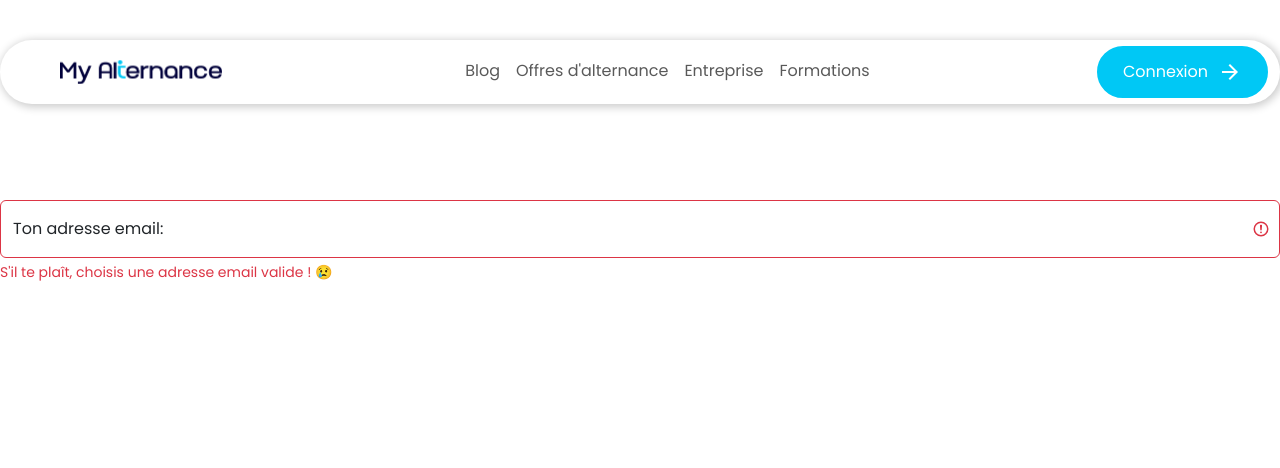
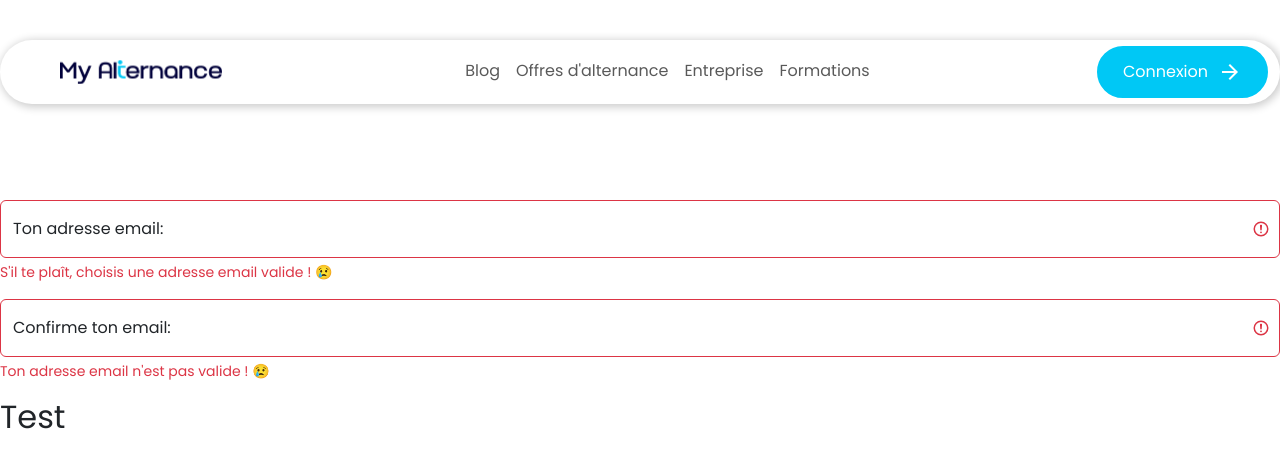
Before and after one commit to cHoXu/angular_myalternance, an Angular app: page /formulaire/example in a window 1280 px wide. Shown: the top 468 px of the page. Built offline with nearby package versions, Linux system fonts and the light colour scheme.

Commit message:
email input confirm

```diff
--- /dev/null
+++ b/src/app/shared/inputs/components/input-email-confirm-form/input-email-confirm-form.component.html
@@ -0,0 +1,21 @@
+<div [formGroup]="formGroup"
+     class="form-floating mb-3"
+     *ngIf="!isValidEmail()" >
+  <input
+    type="email"
+    formControlName="emailConfirm"
+    class="form-control"
+    id="emailInput"
+    placeholder="{{ placeholder }}"
+    required
+    [ngClass]="{
+           'is-invalid': !isValidEmail(),
+           'is-valid': isValidEmail()
+           }"
+
+  >
+  <label for="emailInput">{{ placeholder }}</label>
+
+  <div class="valid-feedback" *ngIf="isValidEmail()">{{ validMessage }}</div>
+  <div class="invalid-feedback" *ngIf="!isValidEmail()">{{ invalidMessage }}</div>
+</div>
--- /dev/null
+++ b/src/app/shared/inputs/components/input-email-confirm-form/input-email-confirm-form.component.ts
@@ -0,0 +1,66 @@
+import {Component, Input} from '@angular/core';
+import {FormBuilder, FormGroup, FormsModule, ReactiveFormsModule, Validators} from "@angular/forms";
+import {MatIcon} from "@angular/material/icon";
+import {NgClass, NgIf} from "@angular/common";
+import {EmailModel} from "../../../model/email.model";
+import {Observable} from "rxjs";
+
+@Component({
+  selector: 'app-input-email-confirm-form',
+  standalone: true,
+  imports: [
+    FormsModule,
+    MatIcon,
+    NgIf,
+    ReactiveFormsModule,
+    NgClass
+  ],
+  templateUrl: './input-email-confirm-form.component.html',
+  styleUrl: './input-email-confirm-form.component.sass'
+})
+export class InputEmailConfirmFormComponent {
+  @Input() formGroup:FormGroup
+  @Input() email!: EmailModel;
+
+  emailAddressMaster !: string;
+  emailAddressSlave !: string;
+  placeholder: string = "Confirme ton email: ";
+  validMessage: string = "Ton email est valide ! 🎉";
+  invalidMessage: string = "Ton adresse email n'est pas valide ! 😢";
+
+  formPreview$!:Observable<{
+    email: string,
+    emailConfirm: string
+  }>
+
+  constructor(private formBuilder: FormBuilder) {
+    if (!this.email) {
+      this.emailAddressMaster = "";
+    }
+
+    this.formGroup = this.formBuilder.group(({
+      emailConfirm: [this.emailAddressMaster, [Validators.required, Validators.email]]
+    }));
+  }
+
+  ngOnDestroy(): void {
+  }
+
+  ngOnInit(): void {
+    this.formPreview$ = this.formGroup.valueChanges;
+    this.formPreview$.subscribe(
+      (address) => {
+        this.emailAddressMaster = address.email;
+        this.emailAddressSlave = address.emailConfirm
+      }
+    );
+  }
+
+  public isValidEmail(): boolean {
+    const regex = new RegExp('^[a-z0-9._%+-]+@[a-z0-9.-]+\\.[a-z]{2,4}$');
+
+    return regex.test(this.emailAddressMaster)
+      && this.emailAddressMaster === this.emailAddressSlave;
+  }
+
+}
--- a/src/app/shared/inputs/components/input-email-form/input-email-form.component.html
+++ b/src/app/shared/inputs/components/input-email-form/input-email-form.component.html
@@ -1,7 +1,8 @@
 <div [formGroup]="formGroup"
      class="form-floating mb-3"
->
-  <input type="email"
+     *ngIf="!isValidEmail() || isEmailUpdatable" >
+  <input
+    type="email"
          formControlName="email"
          class="form-control"
          id="emailInput"
@@ -18,3 +19,15 @@
   <div class="valid-feedback" *ngIf="isValidEmail()">{{ validMessage }}</div>
   <div class="invalid-feedback" *ngIf="!isValidEmail()">{{ invalidMessage }}</div>
 </div>
+
+<div *ngIf="isValidEmail() && !isEmailUpdatable" class="form-floating mb-3">
+  <p (click)="onUpdateEmail()" class="d-inline-flex">
+    Ton email: <span class="text-primary">{{ this.emailAddress }}</span>
+    <i style="color: red"><mat-icon
+      aria-hidden="false"
+      aria-label="Icon supprimer"
+      fontIcon="clear"
+    />
+    </i>
+  </p>
+</div>
--- a/src/app/shared/inputs/components/input-email-form/input-email-form.component.ts
+++ b/src/app/shared/inputs/components/input-email-form/input-email-form.component.ts
@@ -1,8 +1,9 @@
 import {Component, Input, OnDestroy, OnInit} from '@angular/core';
 import {FormBuilder, FormGroup, ReactiveFormsModule, Validators} from "@angular/forms";
-import {AsyncPipe, NgClass, NgIf} from "@angular/common";
+import {AsyncPipe, NgClass, NgIf, NgStyle} from "@angular/common";
 import {Observable} from "rxjs";
 import {EmailModel} from "../../../model/email.model";
+import {MatIcon} from "@angular/material/icon";
 
 @Component({
   selector: 'app-input-email-form',
@@ -11,16 +12,20 @@ import {EmailModel} from "../../../model/email.model";
     ReactiveFormsModule,
     NgClass,
     NgIf,
-    AsyncPipe
+    AsyncPipe,
+    MatIcon,
+    NgStyle
   ],
   templateUrl: './input-email-form.component.html',
   styleUrl: './input-email-form.component.sass'
 })
 export class InputEmailFormComponent implements OnInit, OnDestroy {
-  placeholder: string = "Ton adresse email: ";
   @Input() formGroup:FormGroup
   @Input() email!: EmailModel;
+
   emailAddress !: string;
+  isEmailUpdatable: boolean = false;
+  placeholder: string = "Ton adresse email: ";
   validMessage: string = "Ton email est valide ! 🎉";
   invalidMessage: string = "S'il te plaît, choisis une adresse email valide ! 😢";
 
@@ -48,6 +53,7 @@ export class InputEmailFormComponent implements OnInit, OnDestroy {
         if (!address.email || address.email === "") {
           this.placeholder = "Ton adresse email: ";
         }
+        this.isEmailUpdatable = false;
       }
     );
   }
@@ -58,4 +64,8 @@ export class InputEmailFormComponent implements OnInit, OnDestroy {
     return regex.test(this.emailAddress);
   }
 
+  public onUpdateEmail() {
+    this.isEmailUpdatable = true
+  }
+
 }
--- a/src/app/shared/inputs/components/input-form-example/input-form-example.component.html
+++ b/src/app/shared/inputs/components/input-form-example/input-form-example.component.html
@@ -1,3 +1,9 @@
 <form [formGroup]="formGroup">
-  <app-input-email-form [formGroup]="formGroup" />
+  <app-input-email-form #emailInputMaster
+    [formGroup]="formGroup"
+  />
+  <app-input-email-confirm-form
+    [formGroup]="formGroup"
+  />
+  <h2 >Test</h2>
 </form>
--- a/src/app/shared/inputs/components/input-form-example/input-form-example.component.ts
+++ b/src/app/shared/inputs/components/input-form-example/input-form-example.component.ts
@@ -1,22 +1,49 @@
-import {Component} from '@angular/core';
+import {AfterViewInit, Component, OnInit, ViewChild} from '@angular/core';
 import {FormBuilder, FormGroup, ReactiveFormsModule, Validators} from "@angular/forms";
 import {InputEmailFormComponent} from "../input-email-form/input-email-form.component";
+import {InputEmailConfirmFormComponent} from "../input-email-confirm-form/input-email-confirm-form.component";
 
 @Component({
   selector: 'app-input-form-example',
   standalone: true,
   imports: [
     ReactiveFormsModule,
-    InputEmailFormComponent
+    InputEmailFormComponent,
+    InputEmailConfirmFormComponent
   ],
   templateUrl: './input-form-example.component.html',
   styleUrl: './input-form-example.component.sass'
 })
-export class InputFormExampleComponent {
+export class InputFormExampleComponent implements OnInit, AfterViewInit {
   formGroup:FormGroup;
+  isValid: boolean = false;
+  emailAddressConfirm: string = "";
   constructor(private formBuilder: FormBuilder) {
     this.formGroup = this.formBuilder.group({
-      email: [null, [Validators.required, Validators.email]]
+      email: [null, [Validators.required, Validators.email]],
+      emailConfirm: [null, [Validators.required, Validators.email]],
     });
   }
+
+  @ViewChild('emailInputMaster')
+  emailInputMaster!: InputEmailFormComponent;
+  ngAfterViewInit(): void {
+    this.formGroup.valueChanges.subscribe(
+      (formValues) => {
+        this.isValid = formValues.email === formValues.emailConfirm
+        && this.emailInputMaster.isValidEmail()
+        && this.isValidEmail(formValues.emailConfirm);
+      }
+    )
+  }
+
+  ngOnInit(): void {
+  }
+
+  public isValidEmail(email:string): boolean {
+    const regex = new RegExp('^[a-z0-9._%+-]+@[a-z0-9.-]+\\.[a-z]{2,4}$');
+
+    return regex.test(email);
+  }
+
 }
```
Also changed, not shown: src/app/shared/inputs/components/input-email-confirm-form/input-email-confirm-form.component.sass (added), 1 other file (tests, documents, lock files or other folders).
